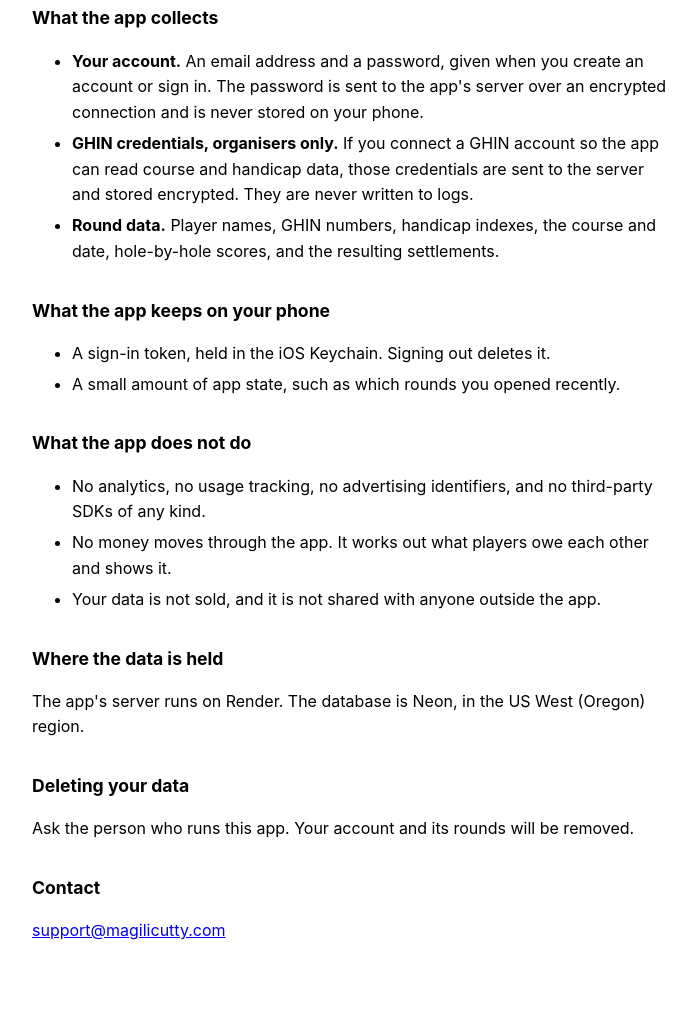
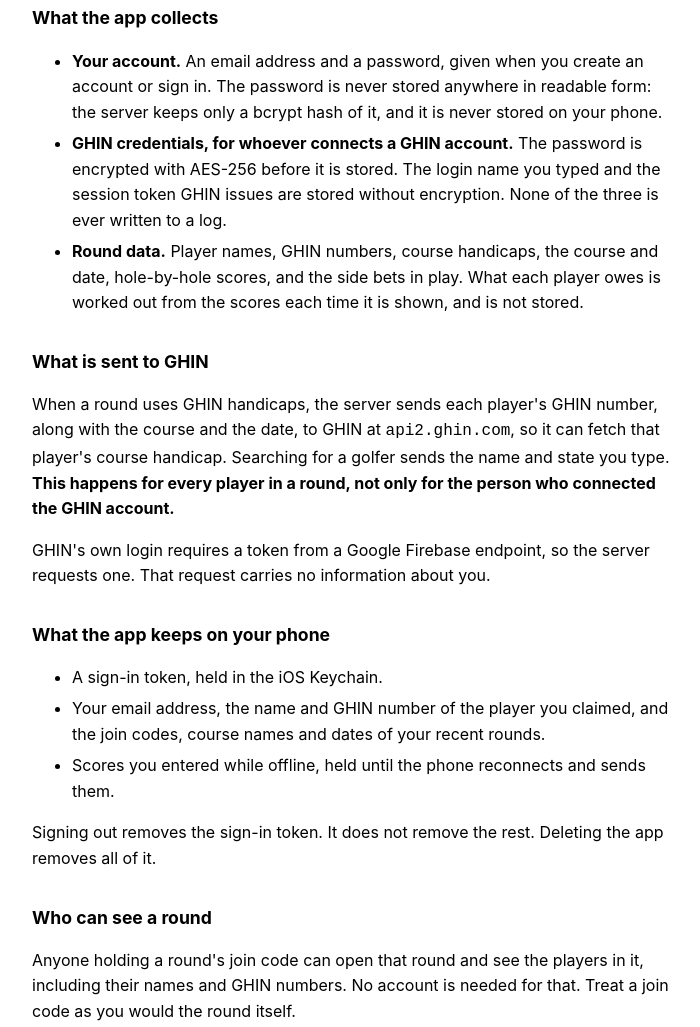
Before and after one commit to ajanke/golf-bets-privacy, a plain HTML site: page index.html in a window 1280 px wide. Shown: the part 240-1267 px from the top of the page, without its empty margins (288-988 px from the left). Drawn offline with Linux system fonts and the light colour scheme.

Commit message:
Correct the policy: disclose the GHIN data flow and what the phone keeps

```diff
--- a/index.html
+++ b/index.html
@@ -22,34 +22,55 @@
 <h2>What the app collects</h2>
 <ul>
   <li><strong>Your account.</strong> An email address and a password, given when you create an
-      account or sign in. The password is sent to the app's server over an encrypted connection and
-      is never stored on your phone.</li>
-  <li><strong>GHIN credentials, organisers only.</strong> If you connect a GHIN account so the app
-      can read course and handicap data, those credentials are sent to the server and stored
-      encrypted. They are never written to logs.</li>
-  <li><strong>Round data.</strong> Player names, GHIN numbers, handicap indexes, the course and
-      date, hole-by-hole scores, and the resulting settlements.</li>
+      account or sign in. The password is never stored anywhere in readable form: the server keeps
+      only a bcrypt hash of it, and it is never stored on your phone.</li>
+  <li><strong>GHIN credentials, for whoever connects a GHIN account.</strong> The password is
+      encrypted with AES-256 before it is stored. The login name you typed and the session token
+      GHIN issues are stored without encryption. None of the three is ever written to a log.</li>
+  <li><strong>Round data.</strong> Player names, GHIN numbers, course handicaps, the course and
+      date, hole-by-hole scores, and the side bets in play. What each player owes is worked out
+      from the scores each time it is shown, and is not stored.</li>
 </ul>
+
+<h2>What is sent to GHIN</h2>
+<p>When a round uses GHIN handicaps, the server sends each player's GHIN number, along with the
+course and the date, to GHIN at <code>api2.ghin.com</code>, so it can fetch that player's course
+handicap. Searching for a golfer sends the name and state you type. <strong>This happens for every
+player in a round, not only for the person who connected the GHIN account.</strong></p>
+<p>GHIN's own login requires a token from a Google Firebase endpoint, so the server requests one.
+That request carries no information about you.</p>
 
 <h2>What the app keeps on your phone</h2>
 <ul>
-  <li>A sign-in token, held in the iOS Keychain. Signing out deletes it.</li>
-  <li>A small amount of app state, such as which rounds you opened recently.</li>
+  <li>A sign-in token, held in the iOS Keychain.</li>
+  <li>Your email address, the name and GHIN number of the player you claimed, and the join codes,
+      course names and dates of your recent rounds.</li>
+  <li>Scores you entered while offline, held until the phone reconnects and sends them.</li>
 </ul>
+<p>Signing out removes the sign-in token. It does not remove the rest. Deleting the app removes all
+of it.</p>
+
+<h2>Who can see a round</h2>
+<p>Anyone holding a round's join code can open that round and see the players in it, including their
+names and GHIN numbers. No account is needed for that. Treat a join code as you would the round
+itself.</p>
 
 <h2>What the app does not do</h2>
 <ul>
   <li>No analytics, no usage tracking, no advertising identifiers, and no third-party SDKs of any
       kind.</li>
   <li>No money moves through the app. It works out what players owe each other and shows it.</li>
-  <li>Your data is not sold, and it is not shared with anyone outside the app.</li>
+  <li>Your data is not sold, and it is not used for advertising. Apart from GHIN, described above,
+      it is not sent anywhere outside this app's own server.</li>
 </ul>
 
 <h2>Where the data is held</h2>
 <p>The app's server runs on Render. The database is Neon, in the US West (Oregon) region.</p>
 
 <h2>Deleting your data</h2>
-<p>Ask the person who runs this app. Your account and its rounds will be removed.</p>
+<p>There is no delete button in the app yet. Email the address below and your account, the rounds
+you own, and the scores in them will be removed by hand. Deleting the app from your phone removes
+everything held on the phone immediately.</p>
 
 <h2>Contact</h2>
 <p><a href="mailto:support@magilicutty.com">support@magilicutty.com</a></p>
```
